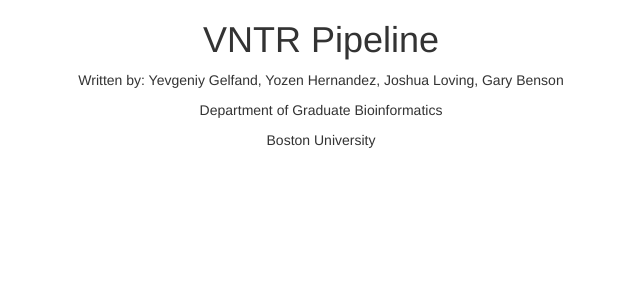
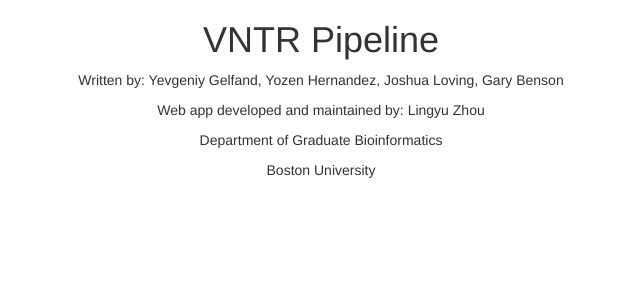
Before and after one commit to zhoulytwinyu/VNTRView_1.09, a Flask app: page / in a window 1280 px wide. Shown: the top 300 px of the page, without its empty margins (319-959 px from the left). Run offline with Flask 2, Linux system fonts and the light colour scheme; some libraries are stand-ins or nearby versions.

Commit message:
Minor update

```diff
--- a/templates/homepage.html
+++ b/templates/homepage.html
@@ -28,6 +28,7 @@
     <div class="text-center">
       <h1>VNTR Pipeline</h1>
       <p>Written by: Yevgeniy Gelfand, Yozen Hernandez, Joshua Loving, Gary Benson</p>
+      <p>Web app developed and maintained by: Lingyu Zhou</p>
       <p>Department of Graduate Bioinformatics</p>
       <p>Boston University</p>
     </div>
```
